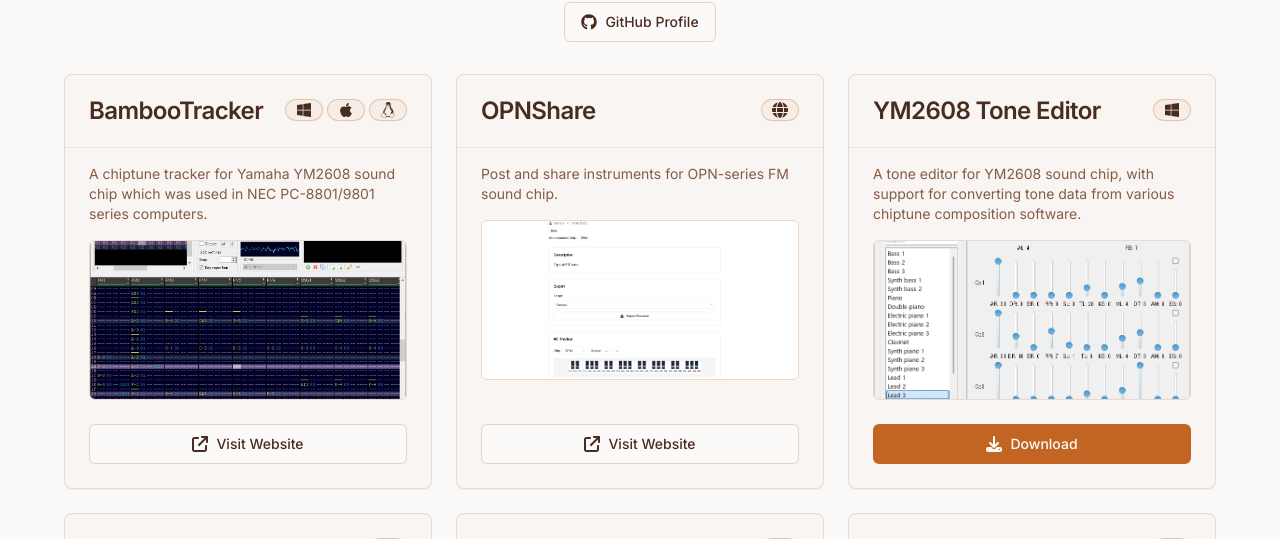
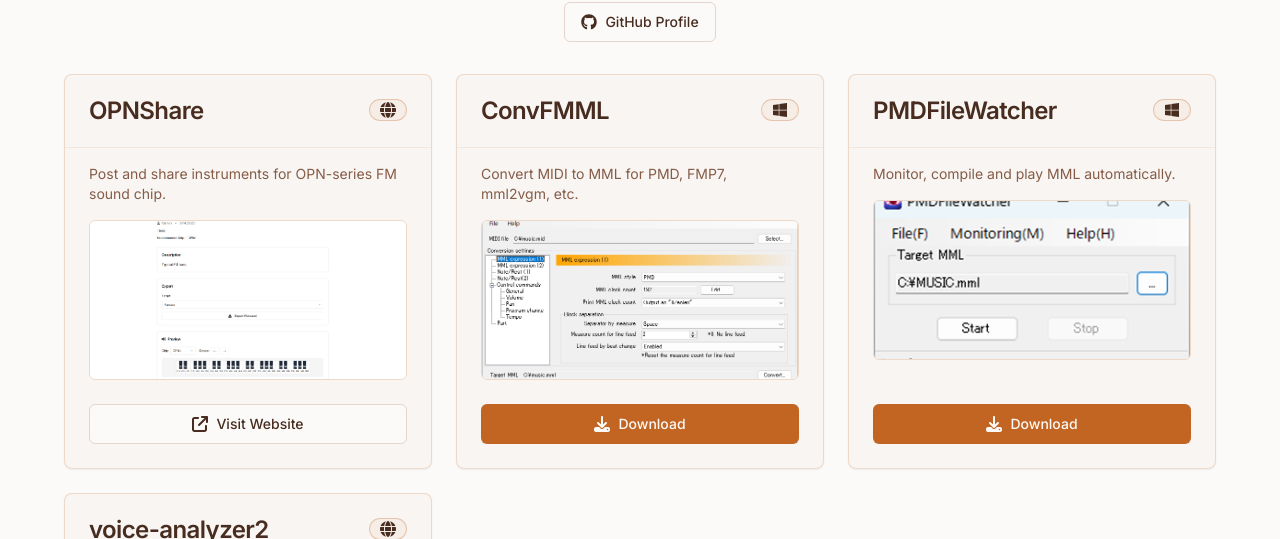
Before and after one commit to rerrahkr/rerrahkr.github.io, a Next.js app: page /apps in a window 1280 px wide. Shown: the part 203-742 px from the top of the page. Built offline with nearby package versions, Linux system fonts and the light colour scheme.

Commit message:
Modify app service list

```diff
--- a/app/apps/contents.ts
+++ b/app/apps/contents.ts
@@ -2,16 +2,6 @@
 
 // Sample data
 export const apps: App[] = [
-  {
-    name: "BambooTracker",
-    description:
-      "A chiptune tracker for Yamaha YM2608 sound chip which was used in NEC PC-8801/9801 series computers.",
-    platform: ["windows", "mac", "linux"],
-    urlType: "web",
-    url: "https://bambootracker.github.io/BambooTracker/",
-    imageUrl: "/img/bambootracker.png?height=200&width=400",
-    isLcpImage: true,
-  },
     {
     name: "OPNShare",
     description:
@@ -21,15 +11,6 @@
     url: "https://opnshare.vercel.app",
     imageUrl: "/img/opnshare.png?height=200&width=400",
     isLcpImage: true,
-  },
-  {
-    name: "YM2608 Tone Editor",
-    description:
-      "A tone editor for YM2608 sound chip, with support for converting tone data from various chiptune composition software.",
-    platform: ["windows"],
-    urlType: "download",
-    url: "https://github.com/rerrahkr/YM2608-Tone-Editor/releases",
-    imageUrl: "/img/ym2608-tone-editor.png?height=200&width=400",
   },
   {
     name: "ConvFMML",
```
Also changed, not shown: public/img/bambootracker.png (deleted), public/img/ym2608-tone-editor.png (deleted).
